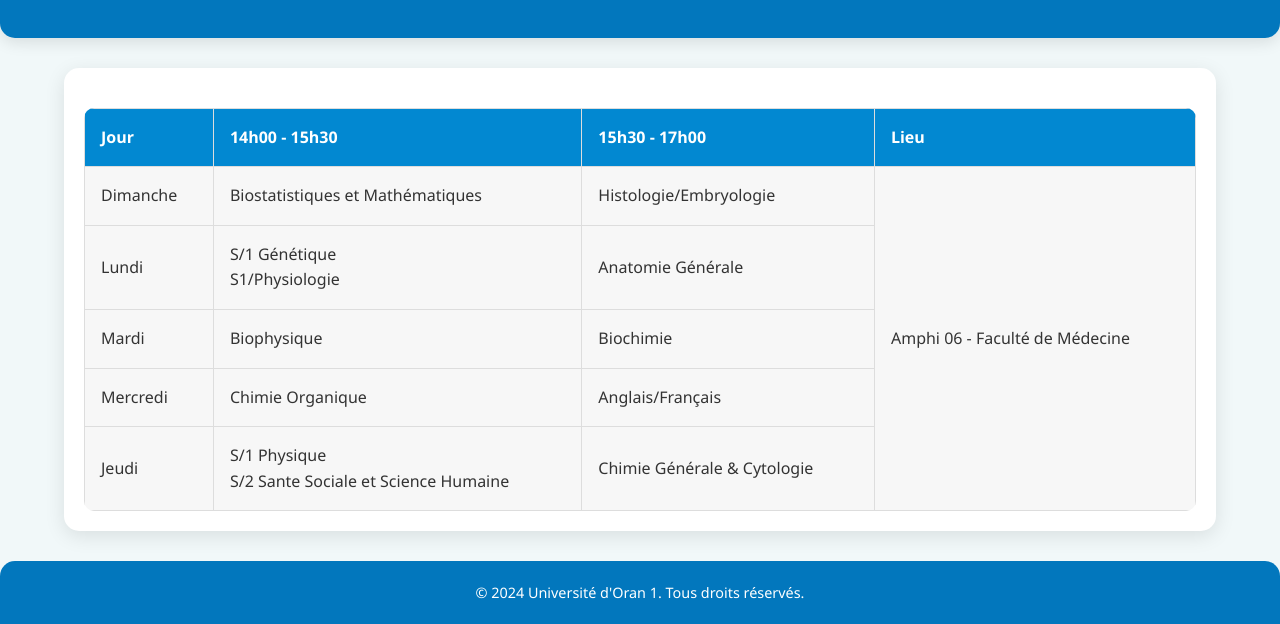
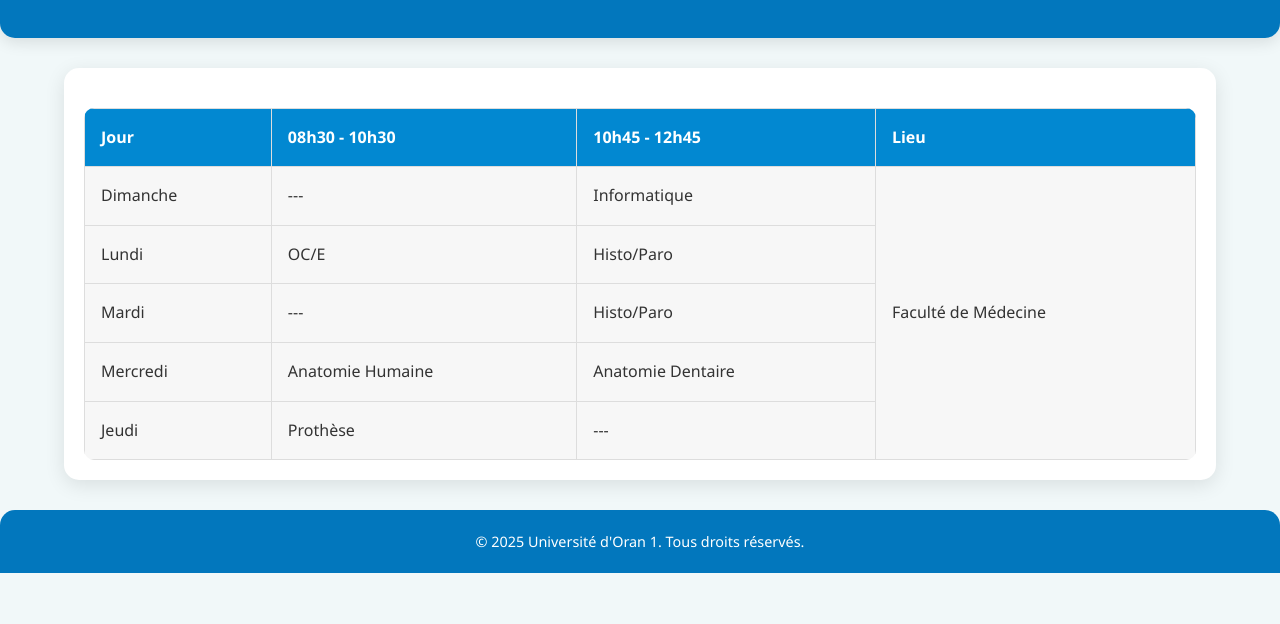
Before and after one commit to ouxr1/TImeTable, a plain HTML site: page index.html in a window 1280 px wide. Shown: the part 262-886 px from the top of the page. After the commit the page ends 835 px from the top, so only its background shows below. Drawn offline with Linux system fonts and the light colour scheme.

Commit message:
Update index.html

```diff
--- a/index.html
+++ b/index.html
@@ -3,17 +3,17 @@
 <head>
   <meta charset="UTF-8">
   <meta name="viewport" content="width=device-width, initial-scale=1.0">
-    <title>Emploi du Temps - Médecine Dentaire</title>
+  <title>Emploi du Temps - Médecine Dentaire (Groupe C)</title>
   <link rel="stylesheet" href="style.css">
 </head>
 <body>
   <header>
     <div class="logo-container">
-            <img src="https://upload.wikimedia.org/wikipedia/commons/2/25/LOGO_UNIV_ORAN_1_Anglais.png?20200929110705" alt="Université d'Oran 1" class="logo">
-
+      <img src="https://upload.wikimedia.org/wikipedia/commons/2/25/LOGO_UNIV_ORAN_1_Anglais.png?20200929110705"
+           alt="Université d'Oran 1" class="logo">
     </div>
     <h1>Faculté de Médecine - Département de Médecine Dentaire</h1>
-        <h2>Emploi du Temps de la 1ère Année - 2024/2025</h2>
+    <h2>Emploi du Temps (2ème année, Groupe C) - 2025/2026</h2>
   </header>
 
   <div class="container">
@@ -21,50 +21,44 @@
       <thead>
         <tr>
           <th>Jour</th>
-                    <th>14h00 - 15h30</th>
-                    <th>15h30 - 17h00</th>
+          <th>08h30 - 10h30</th>
+          <th>10h45 - 12h45</th>
           <th>Lieu</th>
         </tr>
       </thead>
       <tbody>
         <tr>
           <td>Dimanche</td>
-                    <td>Biostatistiques et Mathématiques</td>
-                    <td>Histologie/Embryologie</td>
-                    <td rowspan="5">Amphi 06 - Faculté de Médecine</td>
+          <td>---</td>
+          <td>Informatique</td>
+          <td rowspan="5">Faculté de Médecine</td>
         </tr>
         <tr>
           <td>Lundi</td>
-                    <td>S/1 Génétique <br>
-
-                        S1/Physiologie
-                    </td>
-                    <td>Anatomie Générale</td>
+          <td>OC/E</td>
+          <td>Histo/Paro</td>
         </tr>
         <tr>
           <td>Mardi</td>
-                    <td>Biophysique</td>
-                    <td>Biochimie</td>
+          <td>---</td>
+          <td>Histo/Paro</td>
         </tr>
         <tr>
           <td>Mercredi</td>
-                    <td>Chimie Organique</td>
-                    <td>Anglais/Français</td>
+          <td>Anatomie Humaine</td>
+          <td>Anatomie Dentaire</td>
         </tr>
         <tr>
           <td>Jeudi</td>
-                    <td>S/1 Physique<br>
-                        S/2 Sante Sociale et Science Humaine
-
-                    </td>
-                    <td>Chimie Générale & Cytologie</td>
+          <td>Prothèse</td>
+          <td>---</td>
         </tr>
       </tbody>
     </table>
   </div>
 
   <footer>
-        <p>&copy; 2024 Université d'Oran 1. Tous droits réservés.</p>
+    <p>&copy; 2025 Université d'Oran 1. Tous droits réservés.</p>
   </footer>
 
   <script src="script.js"></script>
```
Lines whose indentation alone changed are shown as unchanged.
